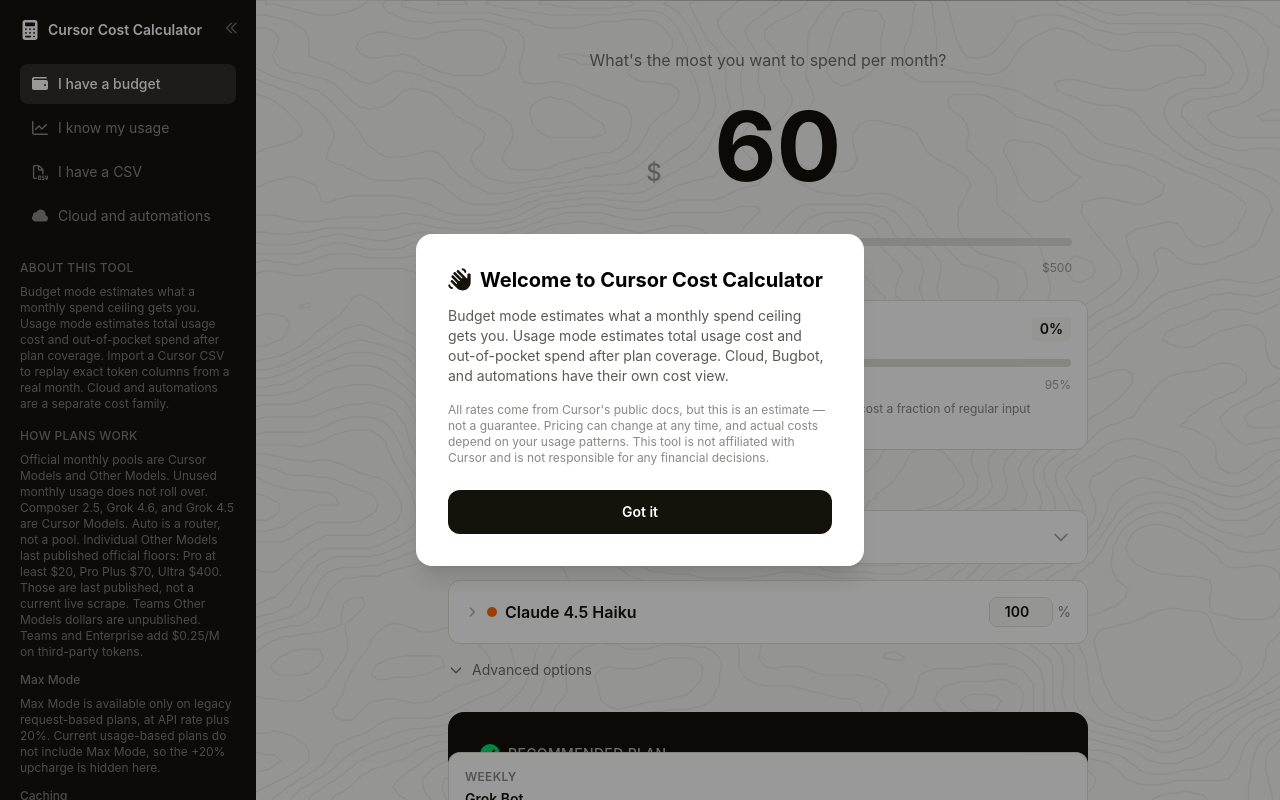
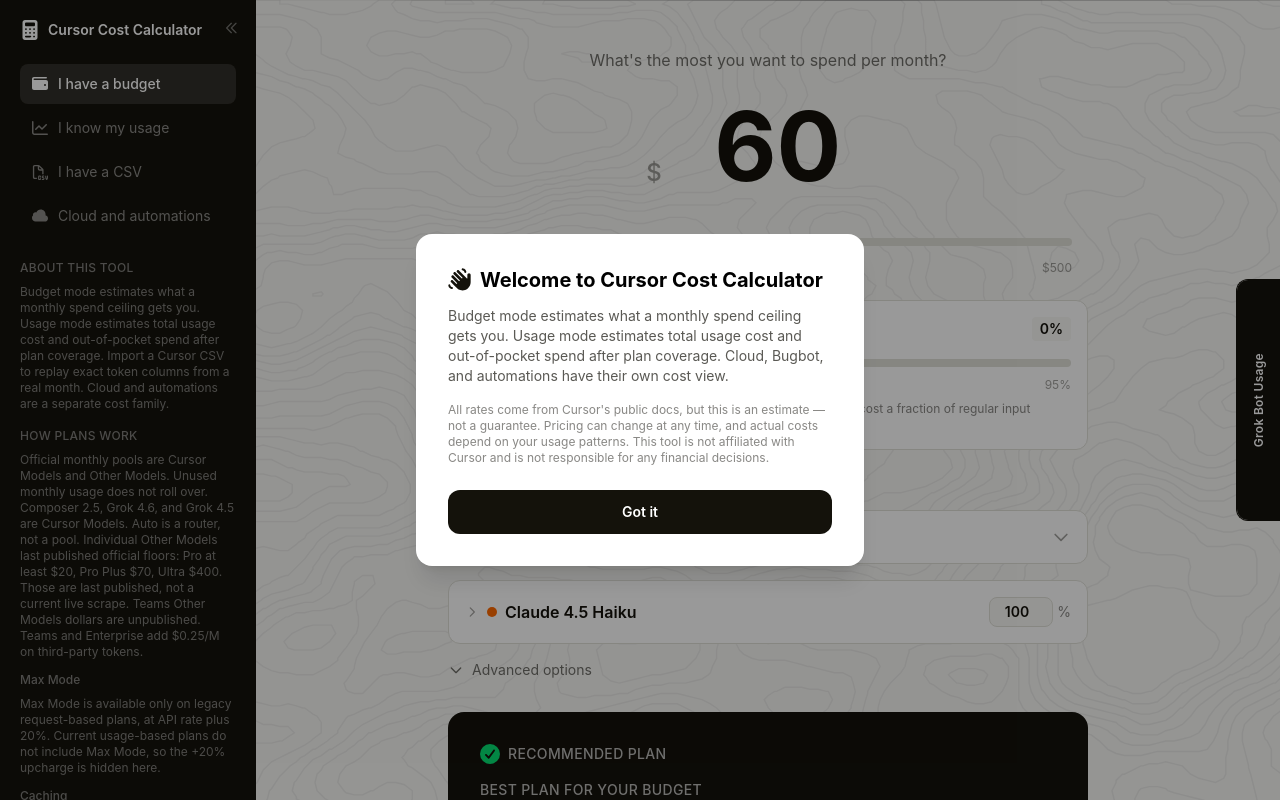
Before and after one commit to kingdomseed/cursor-calculator, a React (Vite) app: page / in a window 1280 px wide. Shown: the top 800 px of the page. Built offline with nearby package versions, Linux system fonts and the light colour scheme.

Commit message:
fix: slide Grok Bot out from the right edge
Replace the hard-to-see bottom peek with a right-side tab labeled Grok Bot Usage. Hover or focus slides out the same simple copy. The tab no longer covers the bottom of the page.

Co-authored-by: Jason Holt <support@jasonholtdigital.com>

```diff
--- a/src/components/GrokBotGrantCard.tsx
+++ b/src/components/GrokBotGrantCard.tsx
@@ -4,17 +4,22 @@ interface Props {
   presentation: GrokBotPresentation;
 }
 
+const TAB_LABEL = 'Grok Bot Usage';
+
 export function GrokBotGrantCard({ presentation }: Props) {
   return (
-    <>
-      <div className="h-16" aria-hidden="true" />
-      <div className="pointer-events-none fixed inset-x-0 bottom-0 z-20 md:left-64">
-        <div className="mx-auto max-w-2xl px-4">
+    <div className="pointer-events-none fixed inset-y-0 right-0 z-20 flex items-center">
       <section
         tabIndex={0}
-            aria-label="Grok Bot"
-            className="pointer-events-auto translate-y-[calc(100%-3rem)] cursor-pointer rounded-t-xl border border-b-0 border-[#e0e0d8] bg-white p-4 outline-none transition-transform duration-200 ease-out hover:translate-y-0 focus:translate-y-0 focus-visible:translate-y-0 focus-within:translate-y-0 focus-visible:ring-2 focus-visible:ring-[#14120b] focus-visible:ring-offset-2 motion-reduce:translate-y-0 motion-reduce:transition-none"
+        aria-label={TAB_LABEL}
+        className="pointer-events-auto flex translate-x-[calc(100%-2.75rem)] cursor-pointer rounded-l-xl border border-r-0 border-[#14120b] bg-white outline-none transition-transform duration-200 ease-out hover:translate-x-0 focus:translate-x-0 focus-visible:translate-x-0 focus-within:translate-x-0 focus-visible:ring-2 focus-visible:ring-[#14120b] focus-visible:ring-offset-2 motion-reduce:translate-x-0 motion-reduce:transition-none"
       >
+        <div className="flex w-11 shrink-0 items-center justify-center rounded-l-[0.7rem] bg-[#14120b] text-white">
+          <span className="py-3 text-xs font-semibold tracking-wide [writing-mode:vertical-rl] rotate-180">
+            {TAB_LABEL}
+          </span>
+        </div>
+        <div className="w-72 p-4">
           <p className="text-xs font-semibold uppercase tracking-wide text-[#14120b]/50">
             {presentation.cadenceLabel}
           </p>
@@ -25,9 +30,8 @@ export function GrokBotGrantCard({ presentation }: Props) {
               <li key={note}>{note}</li>
             ))}
           </ul>
+        </div>
       </section>
     </div>
-      </div>
-    </>
   );
 }
```
Also changed, not shown: 1 other file (tests, documents, lock files or other folders). Lines whose indentation alone changed are shown as unchanged.
